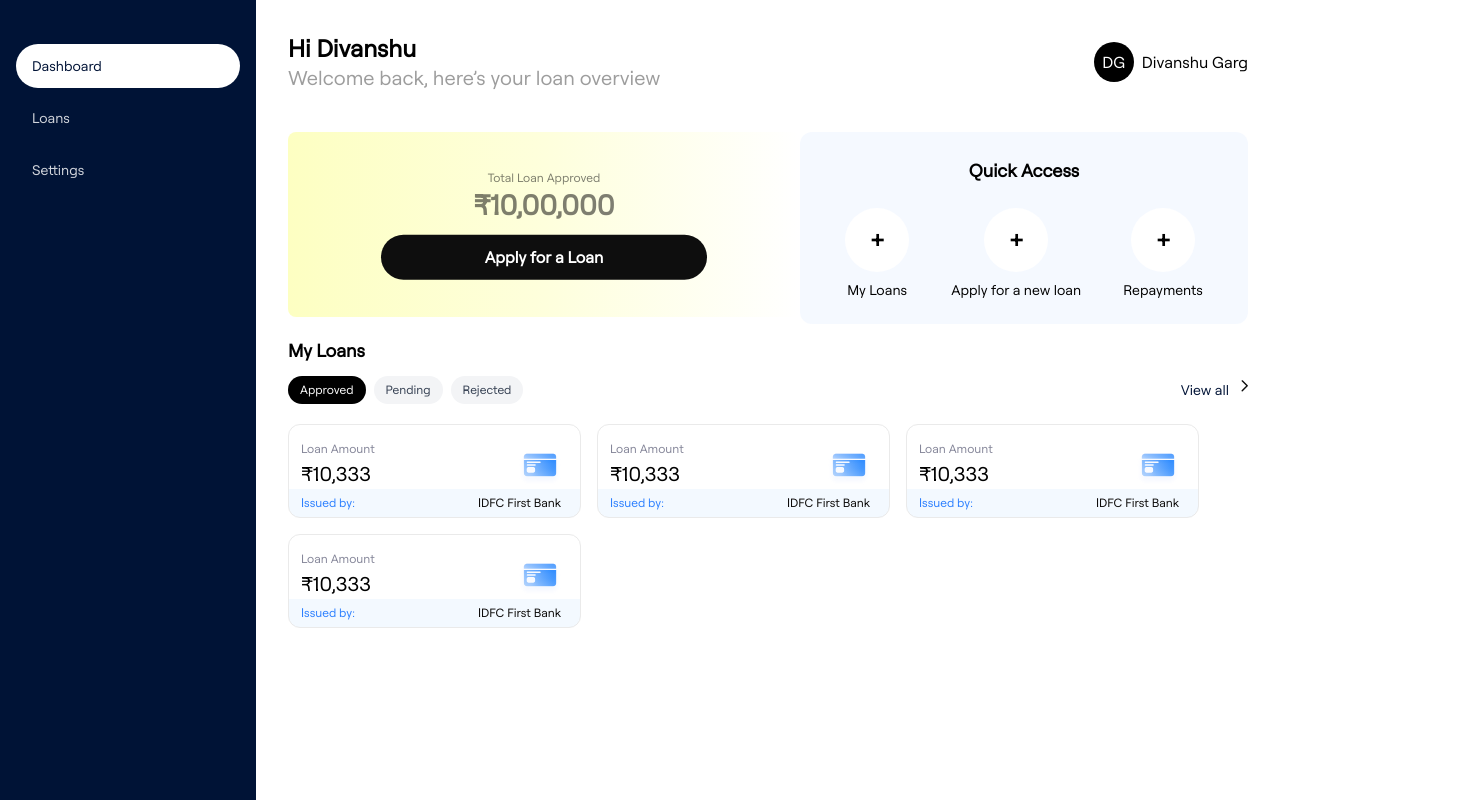
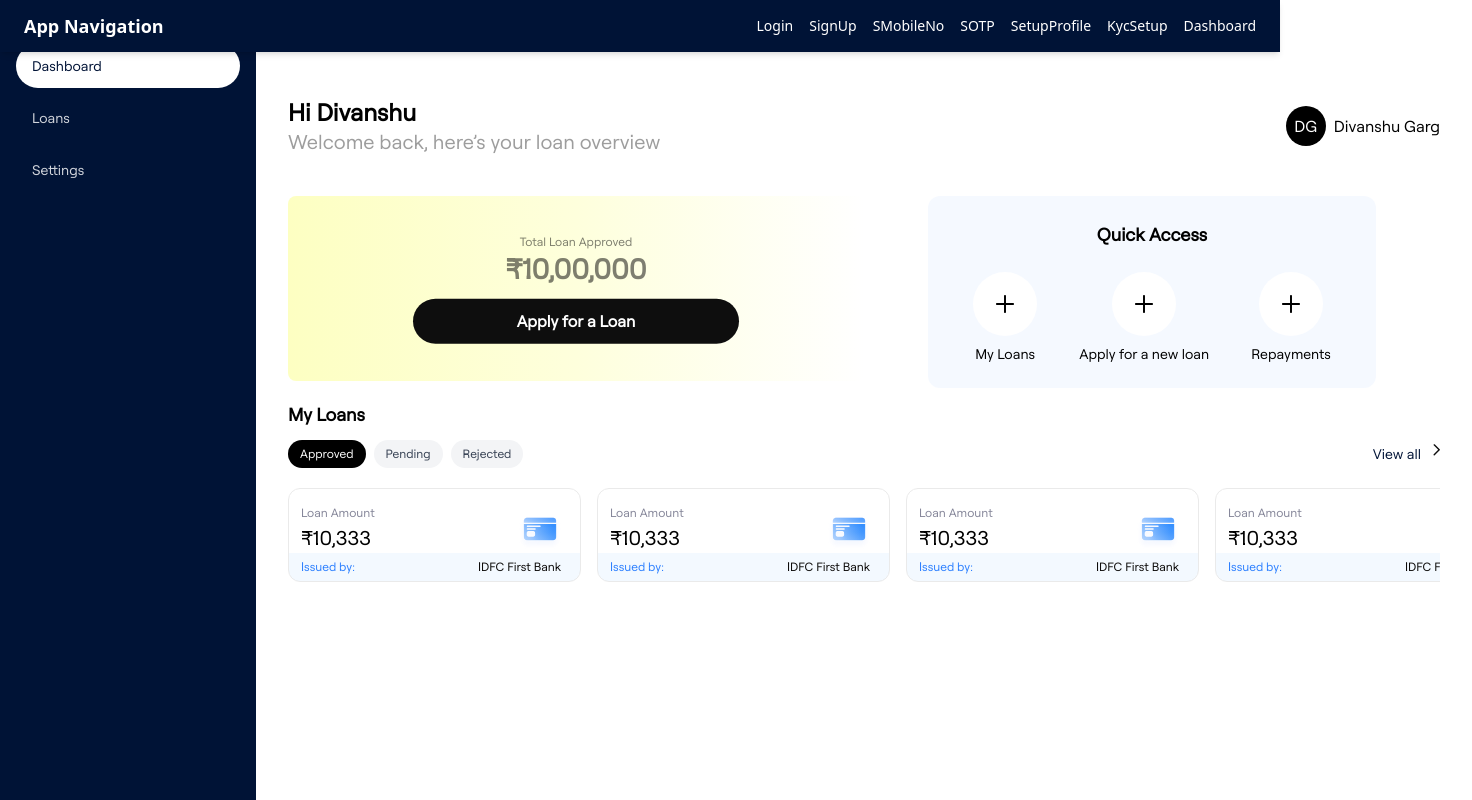
Before and after one commit to sebastian-sultz/LMS1, a React app in the folder frontend/: page /dash in a window 1280 px wide. Shown: the top 800 px of the page, 1472 px wide, since content can reach past the window. Built offline with nearby package versions, Linux system fonts and the light colour scheme; the HTML template or start-up script is replaced by a standard one.

Commit message:
Label and other optimisation

```diff
--- a/frontend/src/App.tsx
+++ b/frontend/src/App.tsx
@@ -1,4 +1,38 @@
-import { Route, Routes } from "react-router";
+// import { Route, Routes } from "react-router";
+// import "./App.css";
+// import { Login } from "./components/Login";
+// import { SignUp } from "./components/SignUp";
+// import { SMobileNo } from "./components/SMobileNo";
+// import { SOTP } from "./components/SOTP";
+// import SetupProfile from "./components/SetupProfile";
+// import KycSetup from "./components/KycSetup";
+// import Dashboard from "./components/Dashboard/Dashboard";
+// // import Dashboard from "./components/Dashboard";
+// function App() {
+//   return (
+//     <>
+
+//         <Routes>
+//           <Route path="/" element={<Login/>}/>
+//           <Route path="/login" element={<Login />} />
+//           <Route path="/signup" element={<SignUp />} />
+//           <Route path="/signupM" element={<SMobileNo />} />
+//           <Route path="/sotp" element={<SOTP/>}/>
+//           <Route path="/profileSetup" element={<SetupProfile/>}/>
+//           <Route path="/kycSetup" element={<KycSetup/>}/>
+//           <Route path="/dash" element={<Dashboard/>}/>
+
+//         </Routes>
+
+
+//     </>
+//   );
+// }
+
+// export default App;
+
+
+import { Route, Routes, Link } from "react-router-dom";
 import "./App.css";
 import { Login } from "./components/Login";
 import { SignUp } from "./components/SignUp";
@@ -7,24 +41,52 @@ import { SOTP } from "./components/SOTP";
 import SetupProfile from "./components/SetupProfile";
 import KycSetup from "./components/KycSetup";
 import Dashboard from "./components/Dashboard/Dashboard";
-// import Dashboard from "./components/Dashboard";
+
 function App() {
   return (
     <>
+      {/* ✅ Navbar */}
+      <nav className="w-full bg-[#001336] text-white py-3 px-6 flex justify-between items-center shadow-md fixed top-0 left-0 z-50">
+        <h1 className="font-semibold text-lg">App Navigation</h1>
 
+        <div className="flex gap-4 text-sm">
+          <Link to="/" className="hover:underline">
+            Login
+          </Link>
+          <Link to="/signup" className="hover:underline">
+            SignUp
+          </Link>
+          <Link to="/signupM" className="hover:underline">
+            SMobileNo
+          </Link>
+          <Link to="/sotp" className="hover:underline">
+            SOTP
+          </Link>
+          <Link to="/profileSetup" className="hover:underline">
+            SetupProfile
+          </Link>
+          <Link to="/kycSetup" className="hover:underline">
+            KycSetup
+          </Link>
+          <Link to="/dash" className="hover:underline">
+            Dashboard
+          </Link>
+        </div>
+      </nav>
+
+      {/* ✅ Add top padding so content doesn’t hide behind navbar */}
+      <div className="pt-16">
         <Routes>
-          <Route path="/" element={<Login/>}/>
+          <Route path="/" element={<Login />} />
           <Route path="/login" element={<Login />} />
           <Route path="/signup" element={<SignUp />} />
           <Route path="/signupM" element={<SMobileNo />} />
-          <Route path="/sotp" element={<SOTP/>}/>
-          <Route path="/profileSetup" element={<SetupProfile/>}/>
-          <Route path="/kycSetup" element={<KycSetup/>}/>
-          <Route path="/dash" element={<Dashboard/>}/>
-
+          <Route path="/sotp" element={<SOTP />} />
+          <Route path="/profileSetup" element={<SetupProfile />} />
+          <Route path="/kycSetup" element={<KycSetup />} />
+          <Route path="/dash" element={<Dashboard />} />
         </Routes>
-
-
+      </div>
     </>
   );
 }
--- a/frontend/src/components/Dashboard.tsx
+++ b/frontend/src/components/Dashboard.tsx
@@ -26,9 +26,9 @@ const Dashboard: FunctionComponent = () => {
   ];
 
   const quickAccessItems = [
-    { label: 'My Loans', icon: '📄' },
-    { label: 'Apply for a new loan', icon: '➕' },
-    { label: 'Repayments', icon: '💰' },
+    { label: 'My Loans' },
+    { label: 'Apply for a new loan' },
+    { label: 'Repayments' },
   ];
 
   const filterButtons = [
--- a/frontend/src/components/Dashboard/Dashboard.tsx
+++ b/frontend/src/components/Dashboard/Dashboard.tsx
@@ -1,22 +1,17 @@
 import { Sidebar } from "./Sidebar";
 import { DashboardHeader } from "./DashboardHeader";
 import { LoanCard } from "./LoanCard";
-import { Card, CardContent } from "@/components/ui/card";
-import { Button } from "@/components/ui/button";
-import { PlusCircle, TrendingUp, Wallet, Star } from "lucide-react";
 import { TotalLoan } from "./TotalLoan";
 import QuickAccessCard from "./QuickAccessCard";
+import { ScrollArea, ScrollBar } from "@/components/ui/scroll-area";
 
 export default function Dashboard() {
-  // Example hardcoded data (replace later with API data)
-  const totalLoan = "₹10,00,000";
-  const outstandingBalance = "₹5,00,000";
-  const repaymentDue = "₹40,000";
-  const activeLoans = 6;
-  const creditScore = 750;
-
   // Example loans
   const loans = [
+    { amount: "₹10,333", bank: "IDFC First Bank" },
+    { amount: "₹10,333", bank: "IDFC First Bank" },
+    { amount: "₹10,333", bank: "IDFC First Bank" },
+    { amount: "₹10,333", bank: "IDFC First Bank" },
     { amount: "₹10,333", bank: "IDFC First Bank" },
     { amount: "₹10,333", bank: "IDFC First Bank" },
     { amount: "₹10,333", bank: "IDFC First Bank" },
@@ -30,52 +25,12 @@ export default function Dashboard() {
       <main className="ml-64 flex-1 min-h-screen p-6 sm:p-8 transition-all">
         <DashboardHeader />
 
-        {/* Total Loan Card
-        <Card className="mt-6 bg-gradient-to-r from-[#f9f9f5] to-[#eaeaea] border-none">
-          <CardContent className="flex flex-col sm:flex-row items-center justify-between p-6">
-            <div>
-              <p className="text-sm text-[#858699]">Total Loan Approved</p>
-              <h2 className="text-3xl font-semibold mt-1">{totalLoan}</h2>
-            </div>
-            <Button className="bg-black text-white rounded-full px-6 py-2 mt-4 sm:mt-0">
-              Apply for a Loan
-            </Button>
-          </CardContent>
-        </Card> */}
         <div className="flex relative pt-10">
           {" "}
           <TotalLoan />
           <QuickAccessCard />
         </div>
 
-        {/*
-        Summary Cards
-        <div className="grid grid-cols-2 sm:grid-cols-4 gap-4 mt-6">
-          <SummaryCard label="Outstanding Balance" value={outstandingBalance} icon={Wallet} />
-          <SummaryCard label="Repayment Due" value={repaymentDue} icon={TrendingUp} />
-          <SummaryCard label="Active Loans" value={activeLoans} icon={Star} />
-          <SummaryCard label="Credit Score" value={creditScore} icon={Star} />
-        </div> */}
-
-        {/* Quick Access
-        <Card className="mt-6">
-          <CardContent className="flex items-center justify-around p-6">
-            {[
-              { label: "My Loans", icon: Wallet },
-              { label: "Apply for a new loan", icon: PlusCircle },
-              { label: "Repayments", icon: TrendingUp },
-            ].map((item) => (
-              <div key={item.label} className="flex flex-col items-center gap-2">
-                <div className="p-3 rounded-full bg-[#f5f6f9] hover:bg-[#eaeaea] transition">
-                  <item.icon className="h-5 w-5 text-[#001336]" />
-                </div>
-                <span className="text-sm font-medium text-[#001336]">{item.label}</span>
-              </div>
-            ))}
-          </CardContent>
-        </Card> */}
-
-        {/* My Loans Section */}
         <section className="pt-3">
           <h2 className="text-lg font-semibold">My Loans</h2>
 
@@ -92,7 +47,7 @@ export default function Dashboard() {
               </button>
             </div>
 
-            <button className=" flex gap-3 text-sm mt-3 text-[#001336] py-1 hover:underline">
+            <button className="flex gap-3 text-sm mt-3 text-[#001336] py-1 hover:underline">
               View all{" "}
               <div className="flex justify-center items-center">
                 <svg
@@ -111,34 +66,19 @@ export default function Dashboard() {
             </button>
           </div>
 
-          <div className="flex flex-wrap gap-4 mt-5">
-            {loans.map((loan, i) => (
-              <LoanCard key={i} amount={loan.amount} bank={loan.bank} />
-            ))}
-          </div>
+          {/* ✅ Scrollable Carousel Section */}
+          <ScrollArea className=" mt-5 max-w-6xl scroll-smooth overflow-x-auto" >
+            <div className="flex gap-4 pb-4">
+              {loans.map((loan, i) => (
+                <div key={i} className="min-w-[293px]">
+                  <LoanCard amount={loan.amount} bank={loan.bank} />
+                </div>
+              ))}
+            </div>
+           <ScrollBar className="w-full"/>
+          </ScrollArea>
         </section>
       </main>
     </div>
   );
 }
-
-// // 📦 Summary Card Component (inline helper)
-// function SummaryCard({
-//   label,
-//   value,
-//   icon: Icon,
-// }: {
-//   label: string
-//   value: string | number
-//   icon: any
-// }) {
-//   return (
-//     <Card className="text-center hover:shadow-md transition cursor-pointer">
-//       <CardContent className="p-4 flex flex-col items-center justify-center">
-//         <Icon className="h-5 w-5 mb-1 text-[#858699]" />
-//         <p className="text-sm text-[#858699]">{label}</p>
-//         <h3 className="text-lg font-semibold text-[#001336] mt-1">{value}</h3>
-//       </CardContent>
-//     </Card>
-//   )
-// }
--- a/frontend/src/components/Dashboard/QuickAccessCard.tsx
+++ b/frontend/src/components/Dashboard/QuickAccessCard.tsx
@@ -14,7 +14,9 @@ const QuickAccessCard = () => {
         {quickAccessItems.map((item, index) => (
           <div key={index} className="flex flex-col items-center space-y-2">
             <button className="bg-white w-16 h-16 rounded-full flex items-center justify-center text-2xl font-bold hover:shadow-md transition-shadow">
-              +
+             <svg xmlns="http://www.w3.org/2000/svg" width="18" height="18" viewBox="0 0 18 18" fill="none">
+  <path d="M9 0C8.46263 0 8.02703 0.435624 8.02703 0.972973V8.02706H0.972973C0.435624 8.02706 0 8.46266 0 9.00003C0 9.5374 0.435624 9.973 0.972973 9.973H8.02703V17.027C8.02703 17.5644 8.46263 18 9 18C9.53737 18 9.97297 17.5644 9.97297 17.027V9.973H17.027C17.5644 9.973 18 9.5374 18 9.00003C18 8.46266 17.5644 8.02706 17.027 8.02706H9.97297V0.972973C9.97297 0.435624 9.53737 0 9 0Z" fill="black"/>
+</svg>
             </button>
             <span className="text-black text-sm font-medium">{item.label}</span>
           </div>
--- a/frontend/src/components/KycSetup.tsx
+++ b/frontend/src/components/KycSetup.tsx
@@ -499,7 +499,7 @@ const FloatingLabelFileUploader = ({
     <div className="relative w-full">
       <Label
         htmlFor={id}
-        className="absolute -top-2 left-3 bg-white px-1 text-xs text-secondary"
+
       >
         {effectiveLabel}
       </Label>
@@ -557,7 +557,7 @@ const AdditionalDocumentSection = ({ index, onRemove }: AdditionalDocProps) => {
   };
 
   return (
-    <div className="">
+    <div    >
       <div className="flex justify-between">
         <div className="relative -top-0 py-4 self-stretch justify-start text-sm font-bold uppercase tracking-wider text-black">
           ADDITIONAL DOCUMENTS
@@ -635,7 +635,7 @@ const AdditionalDocumentSection = ({ index, onRemove }: AdditionalDocProps) => {
         <div className="relative w-full">
           <Label
             htmlFor={`doc-type-${index}`}
-            className="absolute -top-2 left-3 bg-white px-1 text-xs text-secondary"
+
           >
             DOCUMENT TYPE
           </Label>
@@ -788,7 +788,7 @@ const AdditionalDocumentSection = ({ index, onRemove }: AdditionalDocProps) => {
             <div className="relative w-full">
               <Label
                 htmlFor="state"
-                className="absolute -top-2 left-3 bg-white px-1 text-xs text-secondary"
+
               >
                 DOCUMENT TYPE
               </Label>
@@ -872,7 +872,7 @@ const AdditionalDocumentSection = ({ index, onRemove }: AdditionalDocProps) => {
 
           {/* ===== Additional Documents ===== */}
           {additionalDocs.length > 0 && (
-            <div className="">
+            <div    >
               {additionalDocs.map((_, idx) => (
                 <AdditionalDocumentSection
                   key={idx}
--- a/frontend/src/components/Login.tsx
+++ b/frontend/src/components/Login.tsx
@@ -15,7 +15,7 @@ export function Login() {
   return (
     <>
       <div className="h-screen flex justify-center items-center">
-        <Card className="w-full max-w-sm border-none">
+        <Card className="w-full max-w-sm border-none bg-white">
           <CardContent>
             <form>
               <div className="flex flex-col gap-6">
@@ -23,7 +23,7 @@ export function Login() {
                   <div className="relative">
                     <Label
                       htmlFor="email"
-                      className="absolute -top-2 left-3 bg-white px-1 text-xs text-secondary"
+
                     >
                       {" "}
                       Email/Phone{" "}
--- a/frontend/src/components/SMobileNo.tsx
+++ b/frontend/src/components/SMobileNo.tsx
@@ -1,21 +1,18 @@
-import { Link } from "react-router-dom";
-
 import { Button } from "@/components/ui/button";
 import { Card, CardContent, CardFooter } from "@/components/ui/card";
 import { Input } from "@/components/ui/input";
 import { Label } from "@/components/ui/label";
-import { Checkbox } from "@/components/ui/checkbox";
 import indiaFlag from "@/assets/code.png";
 
 export function SMobileNo() {
   return (
     <>
       <div className="h-screen flex flex-col justify-center items-center ">
-        <div className="text-black text-center font-inter text-[20px] font-semibold leading-[22px] tracking-[0.25px] pb-4">
+        <div className=" text-center font-inter text-[20px] font-semibold leading-[22px] tracking-[0.25px] pb-4">
           SIGN UP
         </div>
 
-        <Card className="w-full max-w-sm">
+        <Card className="w-full max-w-sm bg-white border-none">
           <CardContent>
             <form>
               <div className="flex flex-col gap-6">
@@ -23,18 +20,16 @@ export function SMobileNo() {
                   <div className="relative">
                     <Label
                       htmlFor="name"
-                      className="absolute -top-2 left-3 bg-white px-1 text-xs text-secondary"
+
                     >
                       {" "}
                       Phone{" "}
                     </Label>
 
-
                     <div className="flex absolute top-5 left-3 size-5 items-center ">
                       <img src={indiaFlag} alt="" className="w-5 h-5" />
                       <span className="mt-[-1px] pl-1 text-[#858699]">+91</span>
                     </div>
-
 
                     <Input
                       id="name"
@@ -43,7 +38,6 @@ export function SMobileNo() {
                       className="pl-17"
                       required
                     />
-
                   </div>
                 </div>
               </div>
--- a/frontend/src/components/SOTP.tsx
+++ b/frontend/src/components/SOTP.tsx
@@ -13,14 +13,14 @@ export function SOTP() {
       <div className="h-screen flex flex-col justify-center items-center">
         <div className="w-full max-w-sm flex flex-col items-center gap-6 md:gap-16">
           <div className="flex flex-col items-center">
-            <div className="text-black text-center text-xl font-bold font-inter leading-tight tracking-wider">
+            <div className="  text-center text-xl font-bold font-inter leading-tight tracking-wider">
               VERIFY OTP
             </div>
             <div className="w-72 text-center text-base font-inter">
-              <span className="text-black font-normal">
+              <span className="  font-normal">
                 We have sent an OTP to{" "}
               </span>
-              <span className="text-black font-extrabold">8168864861</span>
+              <span className="  font-extrabold">8168864861</span>
             </div>
           </div>
 
@@ -33,7 +33,7 @@ export function SOTP() {
                       <InputOTPGroup key={index}>
                         <InputOTPSlot
                           index={index}
-                          className="w-14 h-[60px] text-lg font-bold border-black data-[state=active]:border-2 data-[state=active]:ring-black"
+                          className="w-14 h-[60px] text-lg font-bold "
                         />
                       </InputOTPGroup>
                     ))}
@@ -41,14 +41,14 @@ export function SOTP() {
                 </div>
 
                 <div className="self-stretch text-center text-sm font-inter mt-[-8px]">
-                  <span className="text-black font-normal">Expect OTP in </span>
-                  <span className="text-black font-bold">28 seconds</span>
+                  <span className="  ">Expect OTP in </span>
+                  <span className="  font-bold">28 seconds</span>
                 </div>
               </div>
 
               <div className="self-stretch text-center text-sm font-inter mt-[-8px]">
-                <span className="text-black font-normal">Issue with OTP, </span>
-                <span className="text-black font-semibold underline cursor-pointer">
+                <span className="">Issue with OTP, </span>
+                <span className="  font-semibold underline cursor-pointer">
                   Change registered Number{" "}
                 </span>
               </div>
--- a/frontend/src/components/SignUp.tsx
+++ b/frontend/src/components/SignUp.tsx
@@ -72,9 +72,10 @@ export function SignUp() {
           <CardFooter className="flex flex-col ">
             <div className="flex items-center justify-center gap-2 pb-4">
               <Checkbox id="terms" />
-              <Label htmlFor="terms">
+              <div       className=  " text-xs  flex items-center gap-2  leading-none  select-none group-data-[disabled=true]:pointer-events-none group-data-[disabled=true]:opacity-50 peer-disabled:cursor-not-allowed peer-disabled:opacity-50 "
+ >
                 I am 18 years old and i can enter in a contract{" "}
-              </Label>
+              </div>
             </div>
 
             <Button variant="default" size="lg" className="w-full rounded-full">
--- a/frontend/src/components/ui/label.tsx
+++ b/frontend/src/components/ui/label.tsx
@@ -11,7 +11,8 @@ function Label({
     <LabelPrimitive.Root
       data-slot="label"
       className={cn(
-        "flex items-center gap-2 text-sm leading-none font-medium select-none group-data-[disabled=true]:pointer-events-none group-data-[disabled=true]:opacity-50 peer-disabled:cursor-not-allowed peer-disabled:opacity-50",
+        "  flex items-center gap-2  leading-none font-medium select-none group-data-[disabled=true]:pointer-events-none group-data-[disabled=true]:opacity-50 peer-disabled:cursor-not-allowed peer-disabled:opacity-50 "+
+        "absolute -top-2 left-3 bg-white px-1 text-xs text-secondary",
         className
       )}
       {...props}
--- a/frontend/src/index.css
+++ b/frontend/src/index.css
@@ -12,7 +12,6 @@
 }
 
 
-
 @theme {
 
     --font-roobert: 'Roobert', Helvetica, sans-serif;
@@ -25,3 +24,9 @@
     --color-secHeading: #9D9D9D;
     --color-bgCard: rgba(154, 198, 248, 0.10)
 }
+
+/* Ensure ScrollArea behaves horizontally */
+[data-radix-scroll-area-viewport] {
+  overflow-x: auto !important;
+  overflow-y: hidden !important;
+}
```
Also changed, not shown: frontend/src/components/SetupProfile.tsx (+16 -15 lines). Lines whose indentation alone changed are shown as unchanged.
